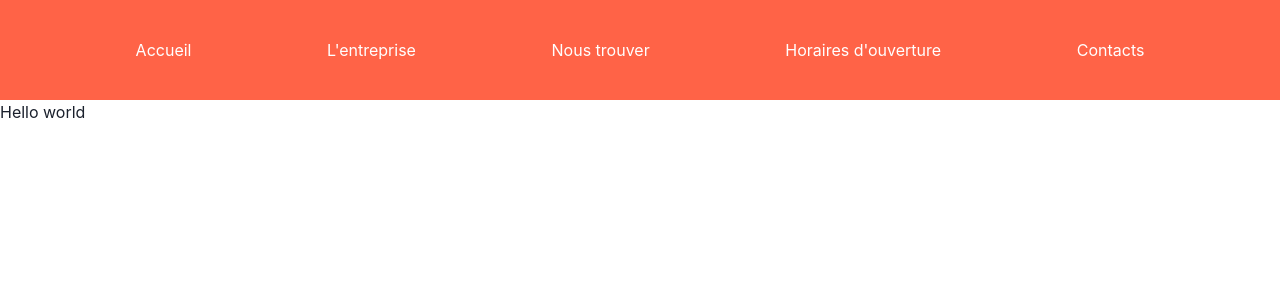
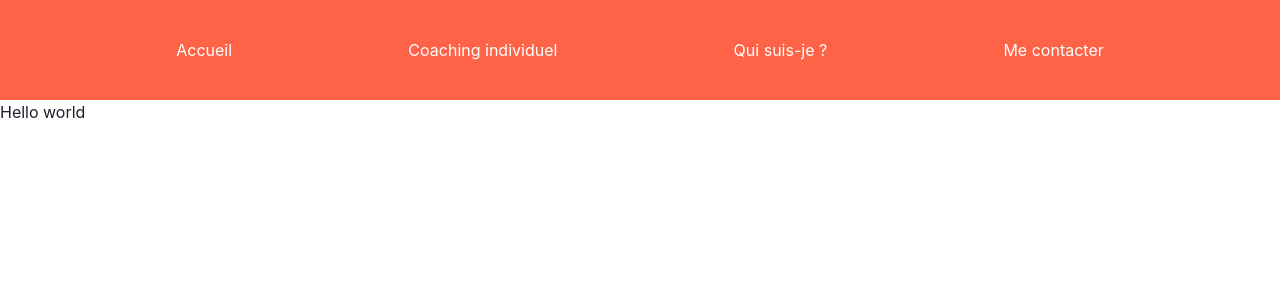
Before and after one commit to dardael/showed, a Next.js app: page / in a window 1280 px wide. Shown: the top 300 px of the page. Built offline with nearby package versions, Linux system fonts and the light colour scheme.

Commit message:
have a real menubar for coach
and delete unused code

```diff
--- a/src/app/layout.tsx
+++ b/src/app/layout.tsx
@@ -1,11 +1,9 @@
 import type { Metadata } from 'next';
-import { Inter } from 'next/font/google';
 import './globals.css';
 import { Providers } from './providers';
-import { Box, Image, Flex, Spacer, Link, Center } from '@chakra-ui/react';
+import { Box, Flex, Spacer, Link, Center } from '@chakra-ui/react';
 import NextLink from 'next/link';
 
-const inter = Inter({ subsets: ['latin'] });
 
 export const metadata: Metadata = {
     title: 'Showed',
@@ -28,20 +26,16 @@ export default function RootLayout({
                                 Accueil
                             </Link>
                             <Spacer />
-                            <Link as={NextLink} href='/company'>
-                                L&apos;entreprise
+                            <Link as={NextLink} href='/coaching'>
+                                Coaching individuel
                             </Link>
                             <Spacer />
-                            <Link as={NextLink} href='/location'>
-                                Nous trouver
-                            </Link>
-                            <Spacer />
-                            <Link as={NextLink} href='/openingTime'>
-                                Horaires d&apos;ouverture
+                            <Link as={NextLink} href='/presentation'>
+                                Qui suis-je ?
                             </Link>
                             <Spacer />
                             <Link as={NextLink} href='/contact'>
-                                Contacts
+                                Me contacter
                             </Link>
                             <Spacer />
                         </Flex>
```
